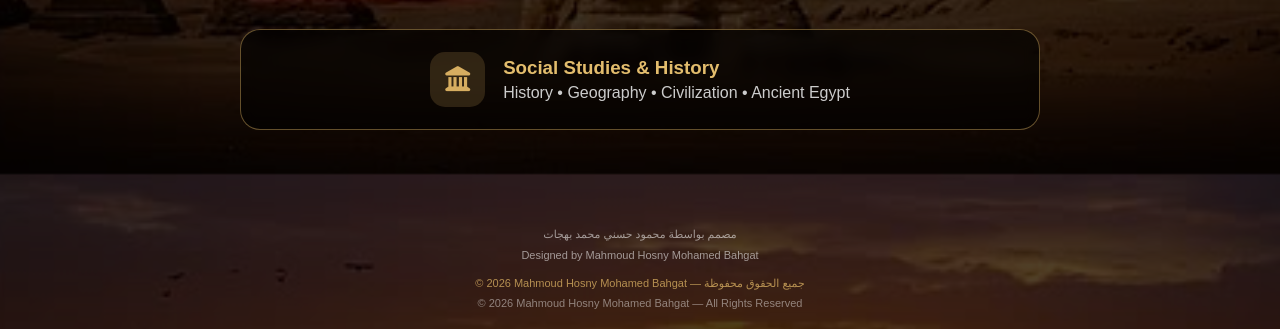
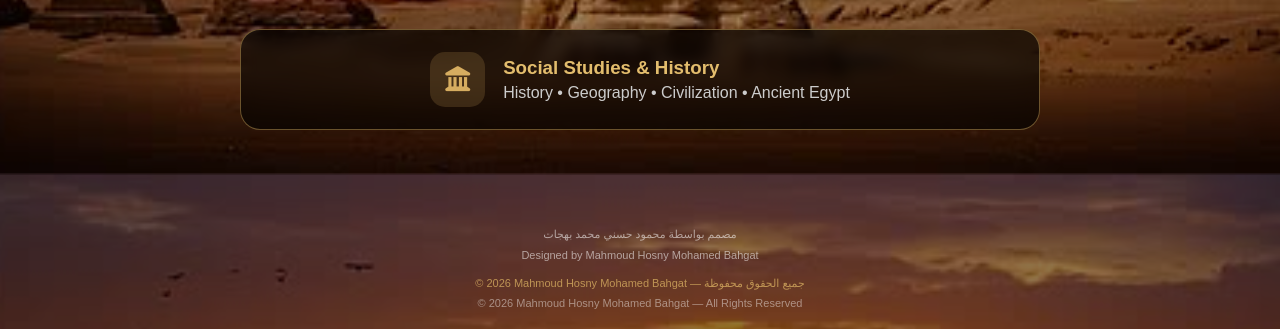
Before and after one commit to mahmoudhm1997-afk/M.R_Basem_Naser, a plain HTML site: page index.html in a window 1280 px wide. Shown: the part 626-955 px from the top of the page. Drawn offline with Linux system fonts and the light colour scheme.

Commit message:
Update styles.css

```diff
--- a/styles.css
+++ b/styles.css
@@ -13,8 +13,8 @@ body {
     /* خلفية الأهرامات وأبو الهول */
     background:
         linear-gradient(
-            rgba(0, 0, 0, 0.68),
-            rgba(0, 0, 0, 0.78)
+            rgba(0, 0, 0, 0.45),
+            rgba(0, 0, 0, 0.35)
         ),
         url("pyramids.jpg") center center / cover fixed no-repeat;
 
```
